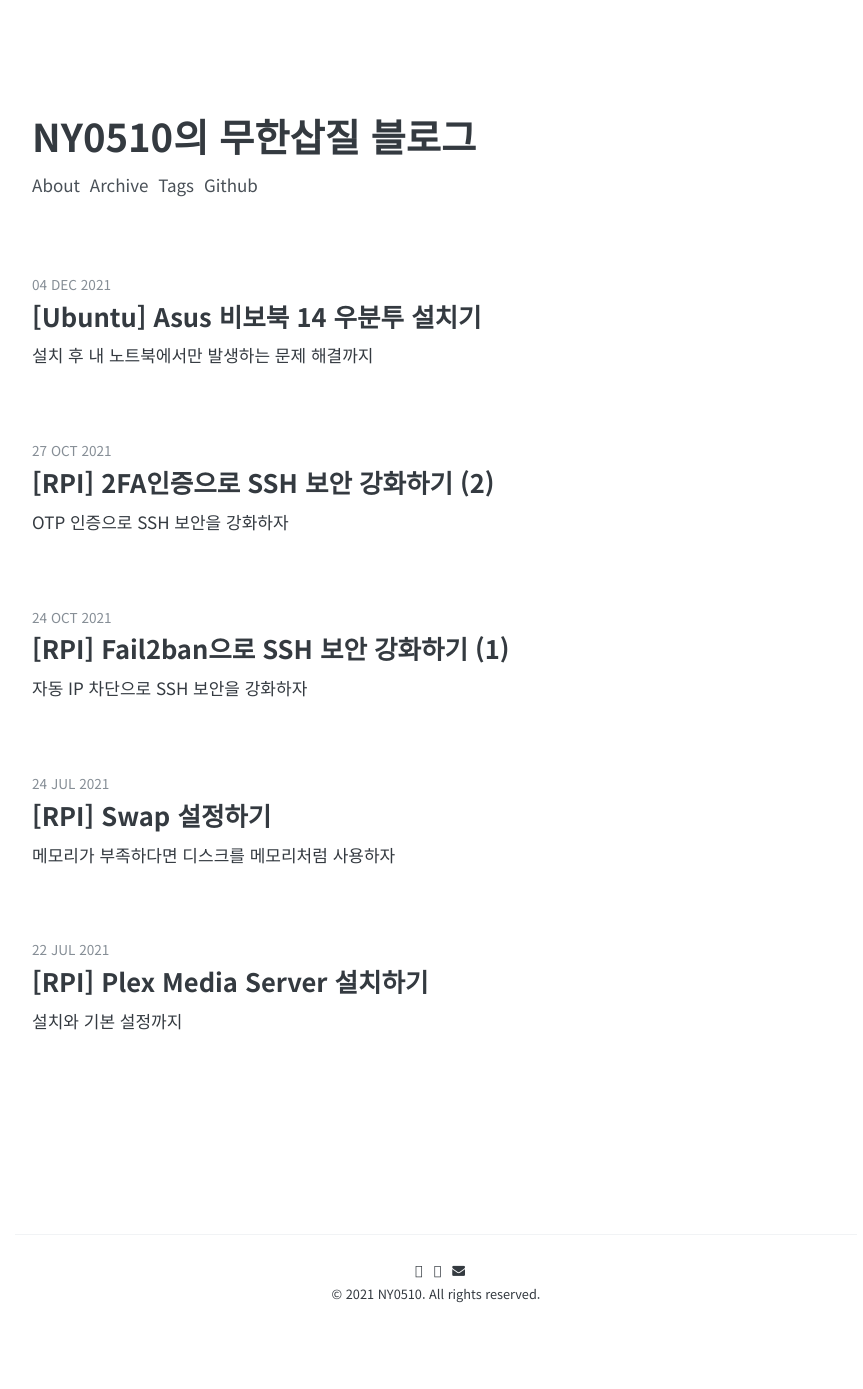
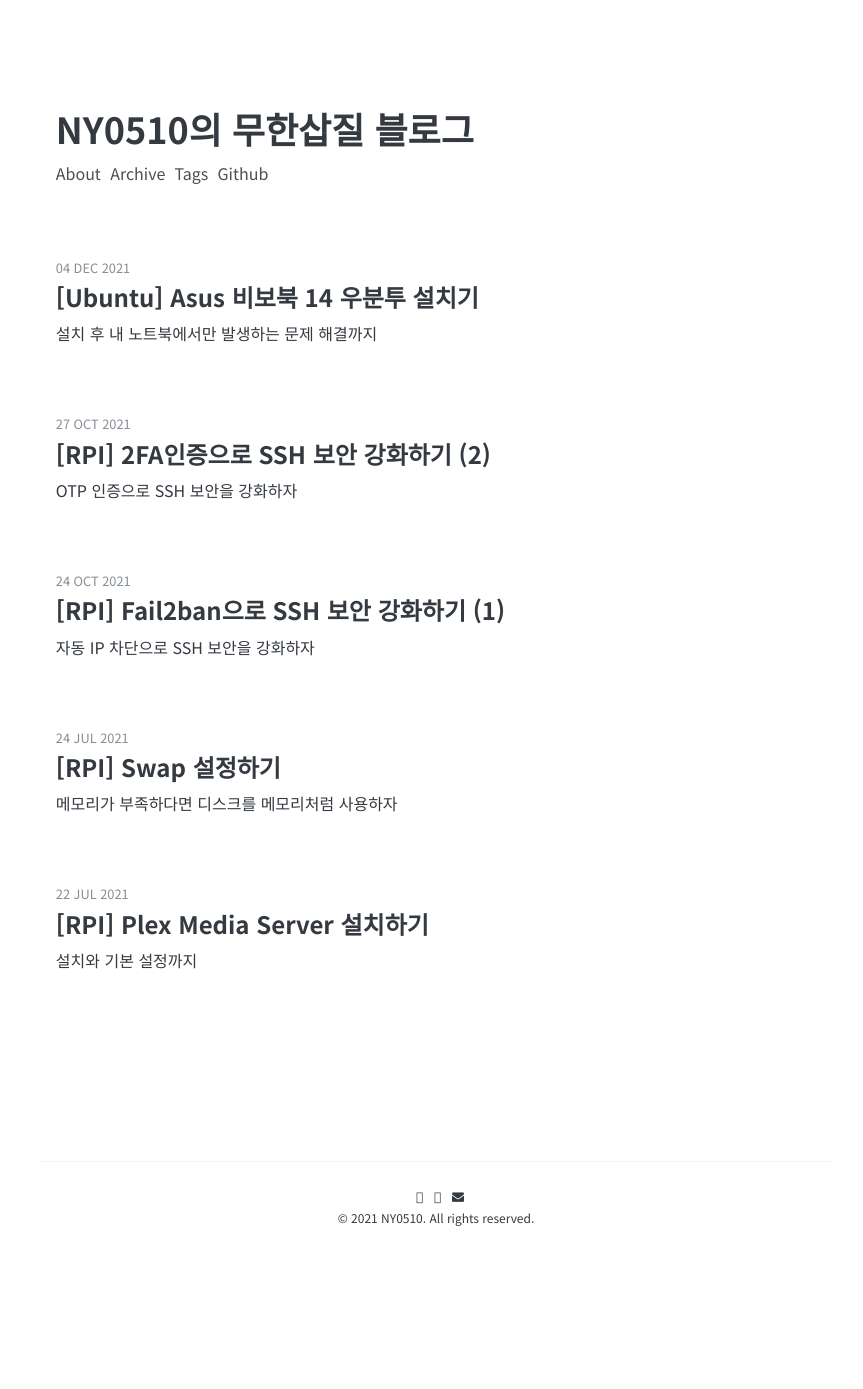
Before and after one commit to NY0510/Blog.old, a Jekyll site: the page built from index.html, in a window 1280 px wide. Shown: the whole page, without its empty margins (204-1067 px from the left). Built offline with Jekyll 4.4.1, drawn with Linux system fonts in a browser that asks for light colours; some web fonts are replaced; the list of posts is cut into pages by our own code; after the commit the page ends 1308 px from its top, so only the background shows below that.

Commit message:
⚡️ 모바일 폰트 크기 조정

```diff
--- a/_sass/_variables.scss
+++ b/_sass/_variables.scss
@@ -7,10 +7,10 @@
 $code-font: "D2 coding", Menlo, "Ubuntu Mono", Monaco, "Spoqa Han Sans", monospace;
 $code-gist-font: "D2 coding", Menlo, "Ubuntu Mono", Monaco, "Spoqa Han Sans", monospace;
 
-$base-font-size: 17px;
-$base-font-size-sm: 12px;
+$base-font-size: 16px;
+$base-font-size-sm: 11px;
 
-$mobile-font-size: 12px;
+$mobile-font-size: 8px;
 
 /*--------------
   Color
```
